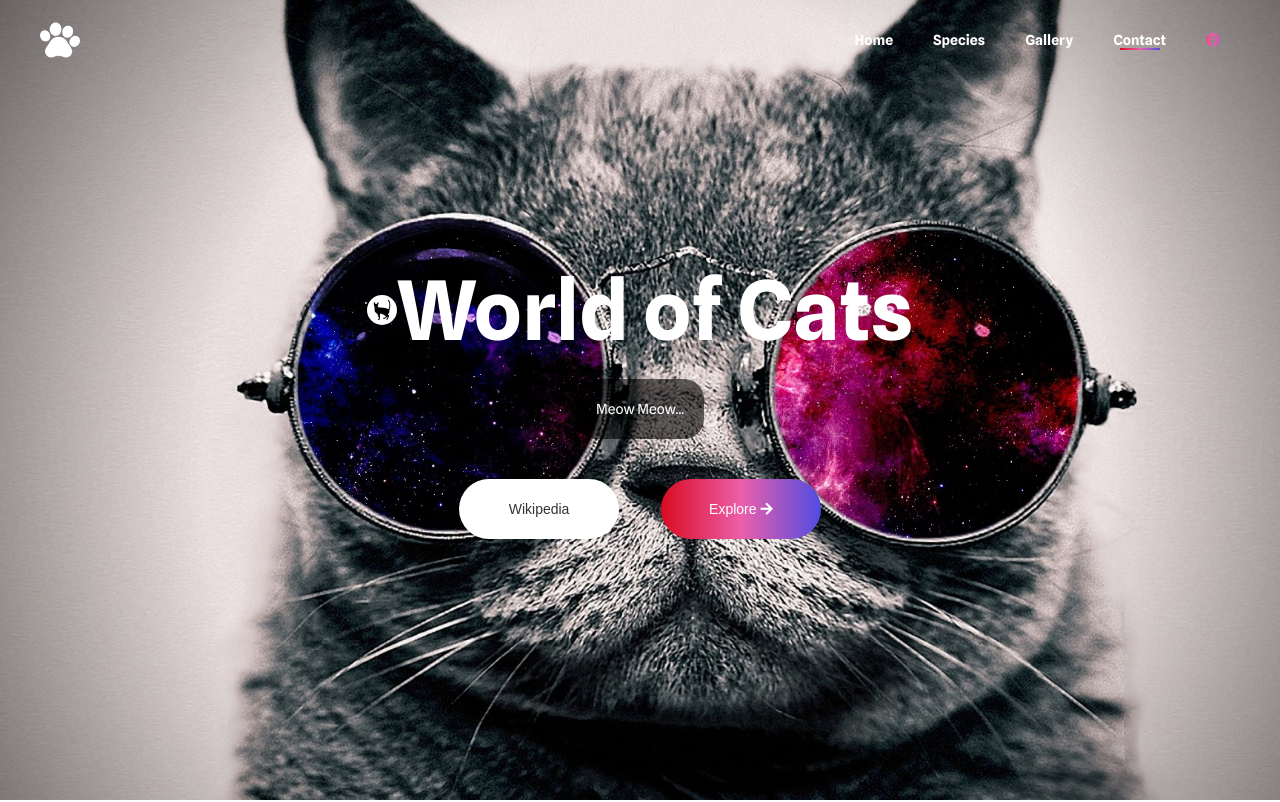
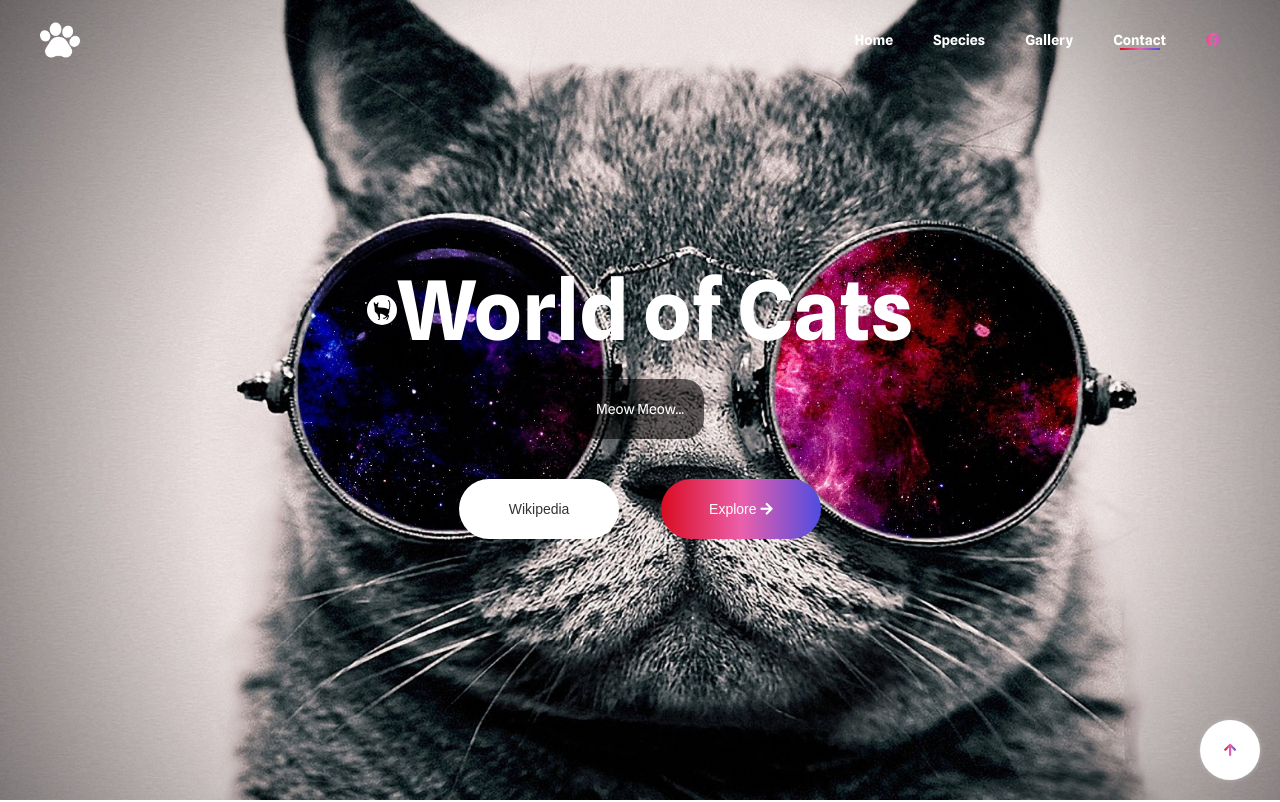
Before and after one commit to Ming-doan/Cat-Landing_page, a plain HTML site: page index.html in a window 1280 px wide. Shown: the top 802 px of the page. Drawn offline with Linux system fonts and the light colour scheme.

Commit message:
move to header btn

```diff
--- a/assets/css/style.css
+++ b/assets/css/style.css
@@ -569,6 +569,33 @@ a {
     opacity: .8;
 }
 
+.move-to-header {
+    position: fixed;
+    inset: auto 2rem 2rem auto;
+    display: flex;
+    justify-content: center;
+    align-items: center;
+    font-size: 1.4rem;
+    width: 2rem;
+    height: 2rem;
+    padding: 2rem;
+    border-radius: 50%;
+    background-color: var(--text-color-w);
+    box-shadow: 0 0 5px 0 var(--shadow-color);
+    cursor: pointer;
+    transition: .3s;
+}
+
+.move-to-header > i {
+    background-image: var(--gradient);
+    -webkit-background-clip: text;
+    -webkit-text-fill-color: transparent;
+}
+
+.hidden {
+    transform: scale(0);
+}
+
 /* Modals */
 .gallery-modal {
     position: fixed;
--- a/assets/js/behaviour.js
+++ b/assets/js/behaviour.js
@@ -1,17 +1,24 @@
 // Scroll navigation bar
 const navbar = document.querySelector(".nav")
 let height = document.documentElement.scrollHeight - document.documentElement.clientHeight;
+const moverToHeader = document.querySelector(".move-to-header")
+moverToHeader.addEventListener('click', function() {
+    window.location = '#header'
+})
+
 window.onscroll = function() {
     let currentPosition = window.pageYOffset;
     // console.log(currentPosition)
     if (currentPosition === 0) {
         navbar.classList.add("transparent")
+        moverToHeader.classList.add("hidden")
     }
     if (currentPosition > 0) {
         navbar.classList.remove("transparent")
     }
     if (currentPosition >= 616) {
         scrollDetect("home")
+        moverToHeader.classList.remove("hidden")
     }
     if (currentPosition >= 1316) {
         scrollDetect("species")
--- a/index.html
+++ b/index.html
@@ -38,7 +38,7 @@
 
     <div class="image-cover"></div>
 
-    <section class="section heading-section">
+    <section class="section heading-section" id="header">
         <div class="container">
             <div class="title">
                 <div class="title-icon">
@@ -286,6 +286,10 @@
         </div>
     </footer>
 
+    <div class="move-to-header">
+        <i class="fas fa-arrow-up"></i>
+    </div>
+
     <div class="modal-container">
     </div>
 
```
